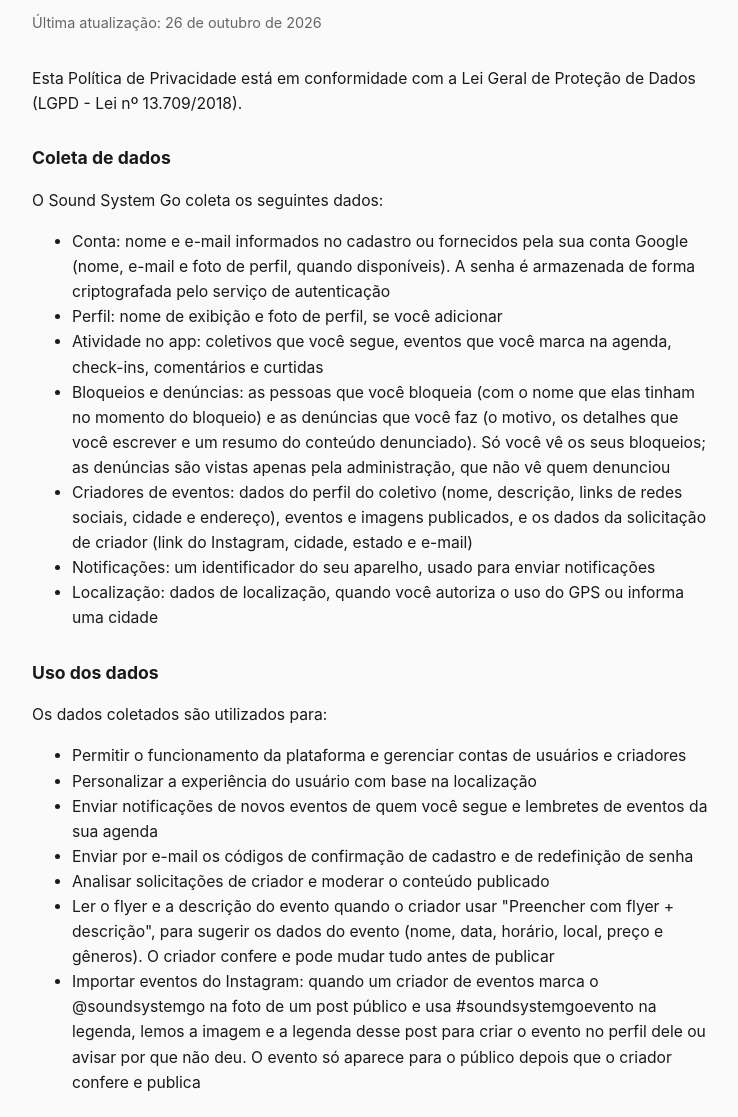
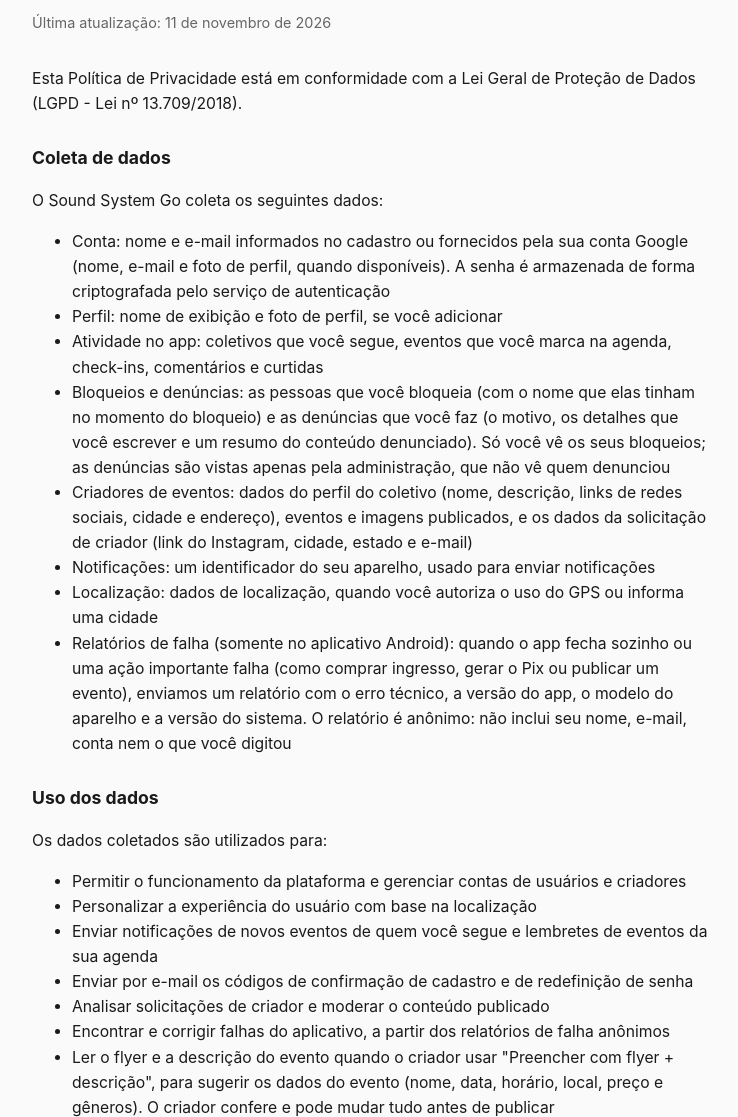
Before and after one commit to soundsystemgoapp/soundsystemgoapp.github.io, a plain HTML site: page privacy.html in a window 1280 px wide. Shown: the part 138-1255 px from the top of the page, without its empty margins (268-1006 px from the left). Drawn offline with Linux system fonts and the light colour scheme.

Commit message:
Privacidade: relatórios de falha anônimos (Firebase Crashlytics)

```diff
--- a/privacy.html
+++ b/privacy.html
@@ -25,7 +25,7 @@
 <body>
 <a class="back" href="./">&larr; Sound System Go</a>
 <h1>Política de Privacidade</h1>
-<p class="updated">Última atualização: 26 de outubro de 2026</p>
+<p class="updated">Última atualização: 11 de novembro de 2026</p>
 
 <p>Esta Política de Privacidade está em conformidade com a Lei Geral de Proteção de Dados (LGPD - Lei nº 13.709/2018).</p>
 
@@ -39,6 +39,7 @@
   <li>Criadores de eventos: dados do perfil do coletivo (nome, descrição, links de redes sociais, cidade e endereço), eventos e imagens publicados, e os dados da solicitação de criador (link do Instagram, cidade, estado e e-mail)</li>
   <li>Notificações: um identificador do seu aparelho, usado para enviar notificações</li>
   <li>Localização: dados de localização, quando você autoriza o uso do GPS ou informa uma cidade</li>
+  <li>Relatórios de falha (somente no aplicativo Android): quando o app fecha sozinho ou uma ação importante falha (como comprar ingresso, gerar o Pix ou publicar um evento), enviamos um relatório com o erro técnico, a versão do app, o modelo do aparelho e a versão do sistema. O relatório é anônimo: não inclui seu nome, e-mail, conta nem o que você digitou</li>
 </ul>
 
 <h2>Uso dos dados</h2>
@@ -49,6 +50,7 @@
   <li>Enviar notificações de novos eventos de quem você segue e lembretes de eventos da sua agenda</li>
   <li>Enviar por e-mail os códigos de confirmação de cadastro e de redefinição de senha</li>
   <li>Analisar solicitações de criador e moderar o conteúdo publicado</li>
+  <li>Encontrar e corrigir falhas do aplicativo, a partir dos relatórios de falha anônimos</li>
   <li>Ler o flyer e a descrição do evento quando o criador usar &quot;Preencher com flyer + descrição&quot;, para sugerir os dados do evento (nome, data, horário, local, preço e gêneros). O criador confere e pode mudar tudo antes de publicar</li>
   <li>Importar eventos do Instagram: quando um criador de eventos marca o @soundsystemgo na foto de um post público e usa #soundsystemgoevento na legenda, lemos a imagem e a legenda desse post para criar o evento no perfil dele ou avisar por que não deu. O evento só aparece para o público depois que o criador confere e publica</li>
 </ul>
@@ -65,7 +67,7 @@
 <p>O Sound System Go não vende dados pessoais. Os dados são tratados por prestadores de serviço necessários ao funcionamento da plataforma, que os processam em nosso nome:</p>
 <ul>
   <li>Supabase: banco de dados, autenticação e armazenamento de imagens</li>
-  <li>Google (Google Sign-In e Firebase Cloud Messaging): login com Google e envio de notificações</li>
+  <li>Google (Google Sign-In, Firebase Cloud Messaging e Firebase Crashlytics): login com Google, envio de notificações e recebimento dos relatórios de falha anônimos, que ficam guardados por até 90 dias</li>
   <li>Resend: envio dos e-mails com códigos</li>
   <li>OpenStreetMap (Nominatim), ViaCEP e IBGE: converter endereços, CEPs e coordenadas em cidades e localizações; recebem o texto ou as coordenadas da consulta</li>
   <li>Anthropic (Claude): quando o criador usa &quot;Preencher com flyer + descrição&quot;, ou na importação do Instagram, recebe a imagem do flyer e o texto da descrição ou da legenda, apenas para ler os dados do evento; não recebe nome, e-mail nem outros dados da conta</li>
```
